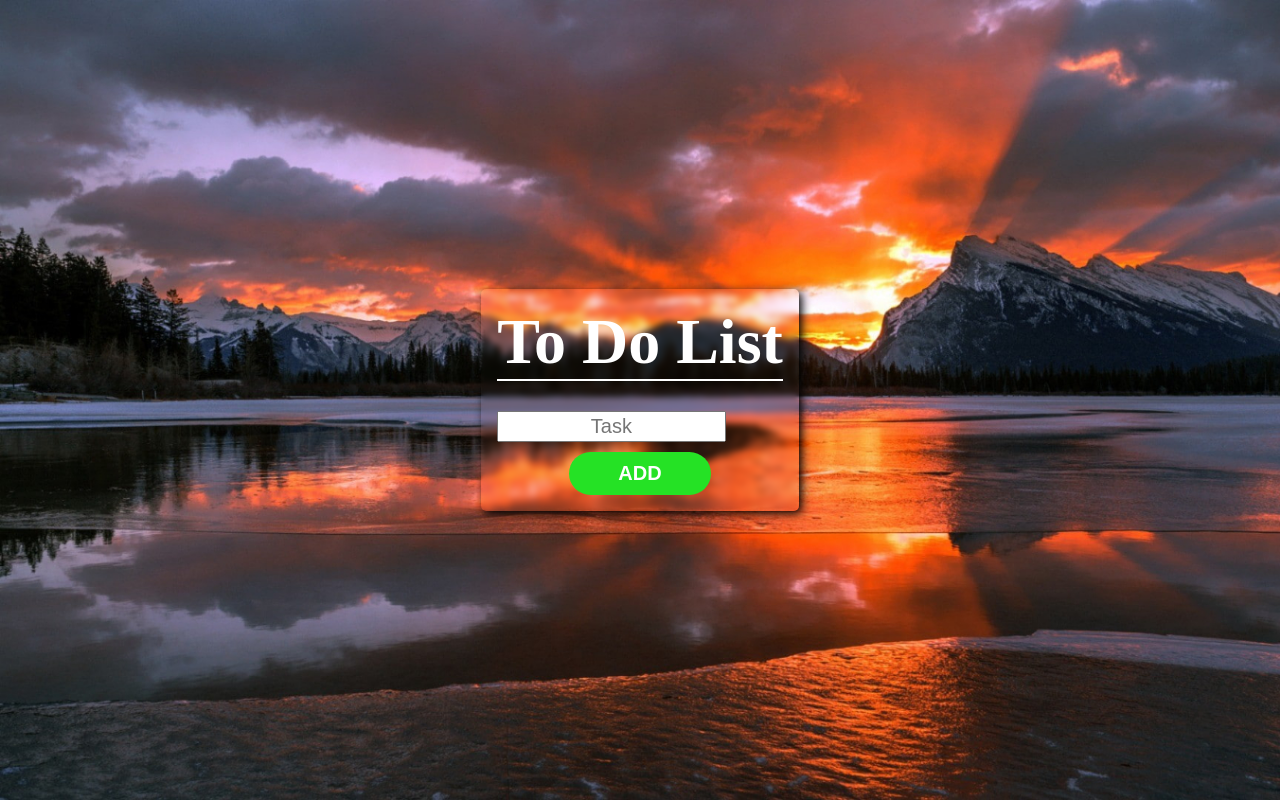
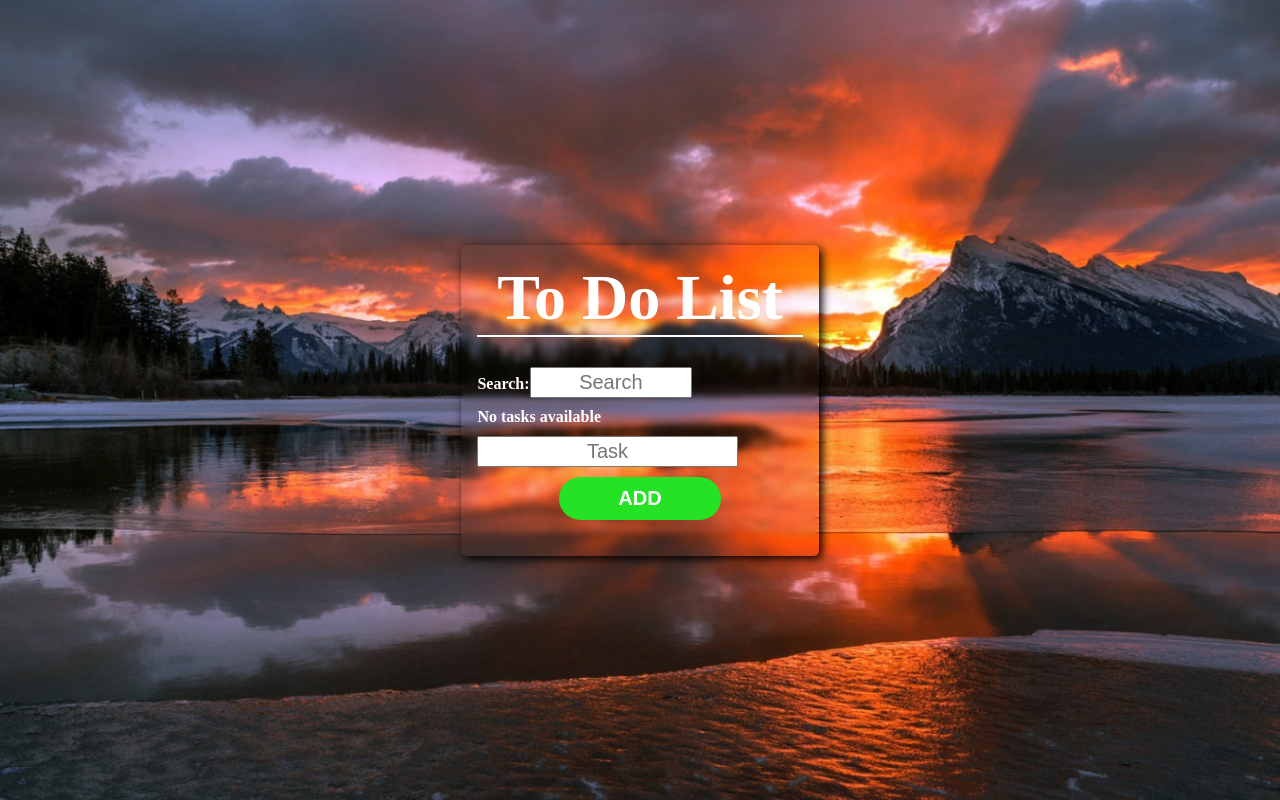
Before and after one commit to Rholla999/TODO-LIST, a React (Vite) app in the folder my-react-app/: page / in a window 1280 px wide. Built offline with nearby package versions, Linux system fonts and the light colour scheme.

Commit message:
search input

```diff
--- a/my-react-app/src/Todo.jsx
+++ b/my-react-app/src/Todo.jsx
@@ -14,6 +14,7 @@ function Todo() {
     }
 
     const [list, setList] = useState(getStoredData());
+    const [search, setSearch]  = useState('')
     const inputRef = useRef(null)
 
 
@@ -61,12 +62,26 @@ function Todo() {
             addBtn()
         }
     }
+
+
+    const filteredTask = list.filter((item) => item.text.toLowerCase().includes(search.toLowerCase()));
+
     return (
         <>
         <div className='container'>
             <h2>To Do List</h2>
+           <form onSubmit={(e) => e.preventDefault()}>
+            <label className='searchLabel'>
+                search:
+                <input type="text" placeholder='search' className='search'
+                value={search}
+                onChange={(e) => setSearch(e.target.value)} />
+
+            </label>
+           </form>
+            {filteredTask.length === 0 && <h4 className='empty'>No tasks available</h4>}
             <ul>
-                {list.map((item, index) =>(
+                {filteredTask.map((item, index) =>(
                 <li key={index} className='list'>
                 <input
                 type="checkbox"
@@ -87,8 +102,14 @@ function Todo() {
                 </li>
                 ))}
             </ul>
+
             <input type="text" placeholder='task' ref={inputRef}  onKeyDown={handleEnterKey}/>
             <button onClick={addBtn} className='addBtn'>ADD</button>
+            <div className='footer'>
+                <span style={{display: filteredTask.length === 0 ? 'none' : 'block'}}>
+                <p>{filteredTask.length} task {filteredTask.length <= 1 ? 'list' : 'lists'}</p>
+                </span>
+            </div>
         </div>
         </>
     )
--- a/my-react-app/src/index.css
+++ b/my-react-app/src/index.css
@@ -126,3 +126,26 @@ ul {
   margin-right: 1em;
   accent-color: green;
 }
+
+.footer {
+  display: flex;
+  justify-content: center;
+  align-items: center;
+  margin-top: 20px;
+  font-size: 1.2rem;
+}
+
+.searchLabel {
+  text-transform: capitalize;
+  font-weight: 600;
+}
+
+.searchLabel .search {
+  width: 50%;
+  padding: min(.1em, 10px);
+  margin: 10px 0;
+  font-size: 20px;
+  outline: none;
+  text-align: center;
+  text-transform: capitalize;
+}
```
